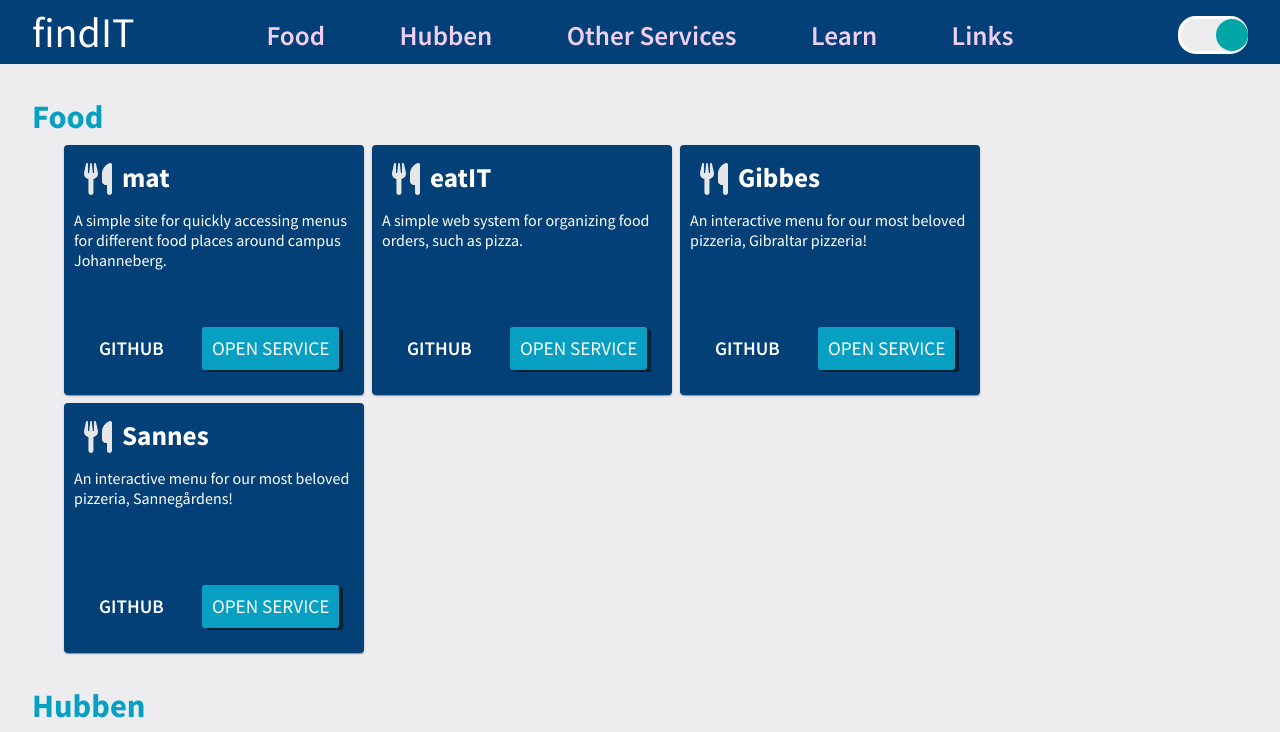
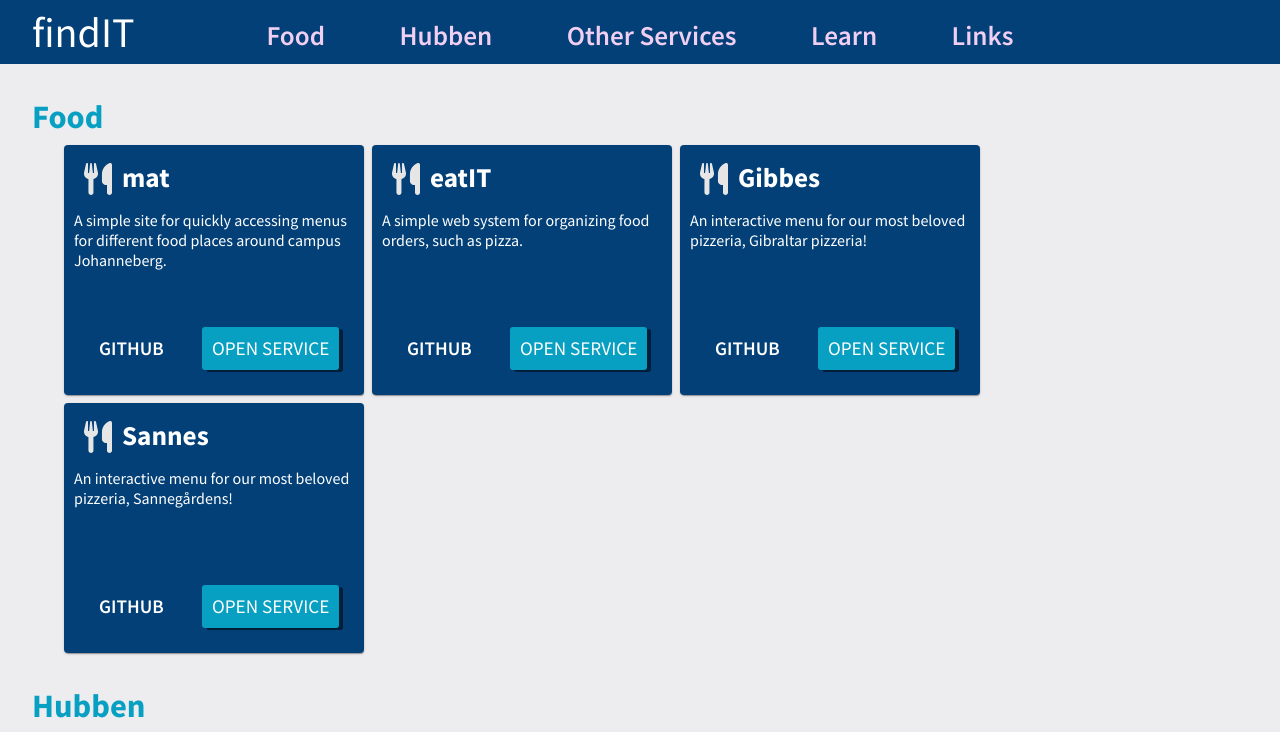
Before and after one commit to cthit/findIT, a Next.js app in the folder frontend/: page / in a window 1280 px wide. Shown: the top 732 px of the page. Built offline with nearby package versions, Linux system fonts and the light colour scheme.

Commit message:
Removed theme switch button

```diff
--- a/frontend/components/elements/Header.tsx
+++ b/frontend/components/elements/Header.tsx
@@ -37,9 +37,6 @@ const Header = ({
         </a>
       ))}
     </div>
-    <div className={styles.darkModeSwitchInHeaderStyle}>
-      <DarkModeSwitch darkMode={darkMode} setDarkMode={setDarkMode} />
-    </div>
     <img
       className={styles.showNav}
       src="images/Hamburger_icon.png"
```
